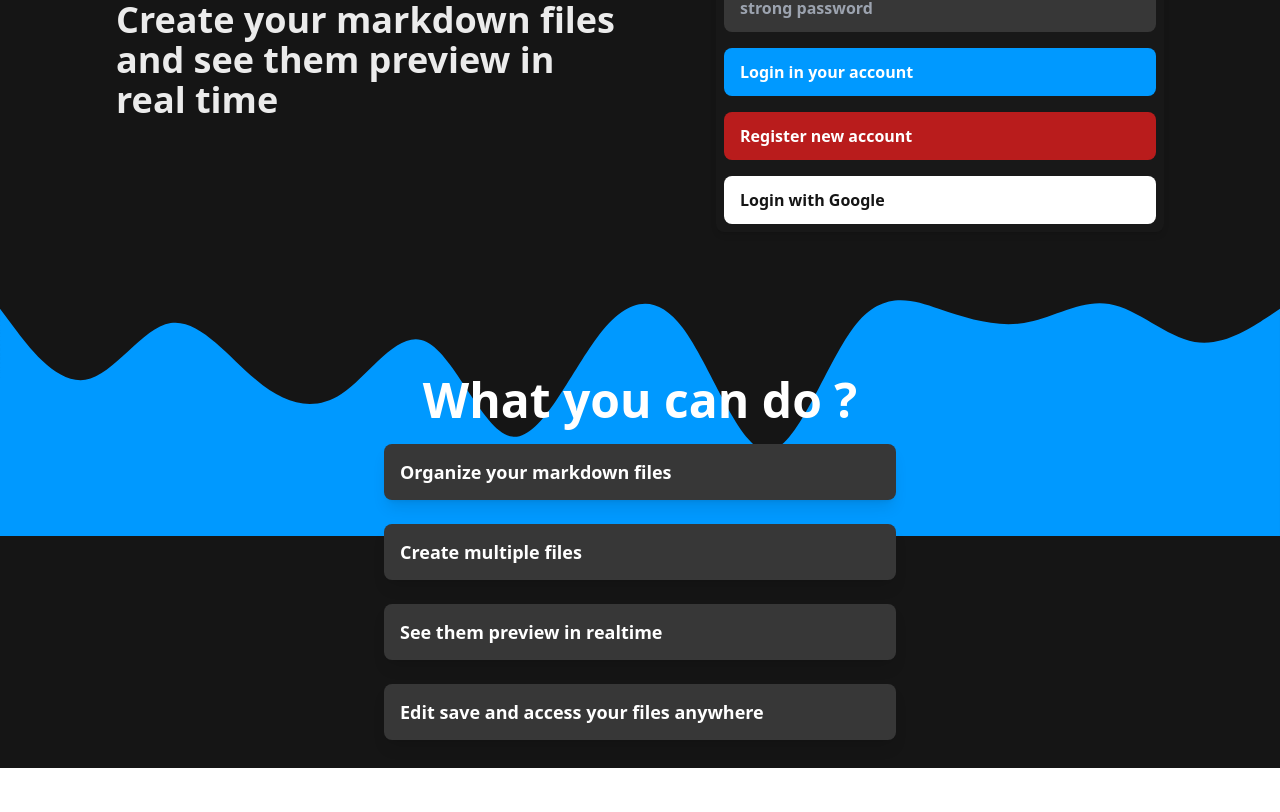
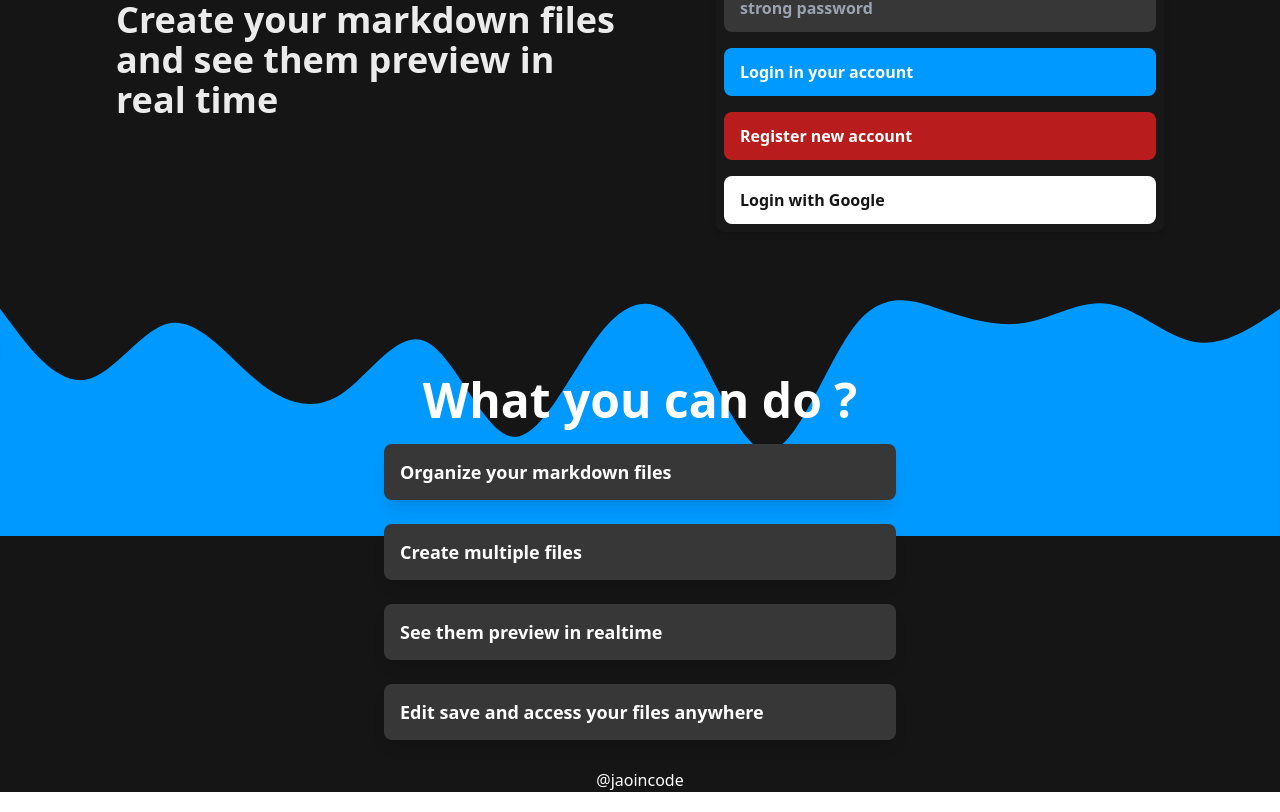
Before and after one commit to jaoincode/marknow, a React (Vite) app: page /login in a window 1280 px wide. Shown: the part 264-1076 px from the top of the page. Before the commit the page ends 1032 px from the top, so only its background shows below. Built offline with nearby package versions, Linux system fonts and the light colour scheme.

Commit message:
jaoincode ref and dark mode class setting

```diff
--- a/index.html
+++ b/index.html
@@ -1,5 +1,5 @@
 <!DOCTYPE html>
-<html lang="en">
+<html lang="en" class="dark">
   <head>
     <meta charset="UTF-8" />
     <link rel="icon" type="image/svg+xml" href="/vite.svg" />
--- a/src/App.tsx
+++ b/src/App.tsx
@@ -2,7 +2,7 @@ import AppRoutes from "./Routes";
 
 function App() {
   return (
-    <div className="App bg-myblack-200 min-h-screen">
+    <div className="App bg-myblack-200 min-h-screen ">
       <AppRoutes />
     </div>
   );
--- a/src/pages/Login/Login.tsx
+++ b/src/pages/Login/Login.tsx
@@ -114,6 +114,11 @@ function Login() {
         </div>
       </div>
       <img src={WaveImg} className="min-w-screen fixed bottom-0" />
+      <div className="z-30 relative text-white text-center mb-5 font-medium">
+        <a href="https://github.com/jaoincode" target="_blank">
+          @jaoincode
+        </a>
+      </div>
     </>
   );
 }
--- a/tailwind.config.cjs
+++ b/tailwind.config.cjs
@@ -1,6 +1,7 @@
 /** @type {import('tailwindcss').Config} */
 module.exports = {
   content: ["./index.html", "./src/**/*.{js,ts,jsx,tsx}"],
+  darkMode: "class",
   theme: {
     extend: {
       fontFamily: {
```
